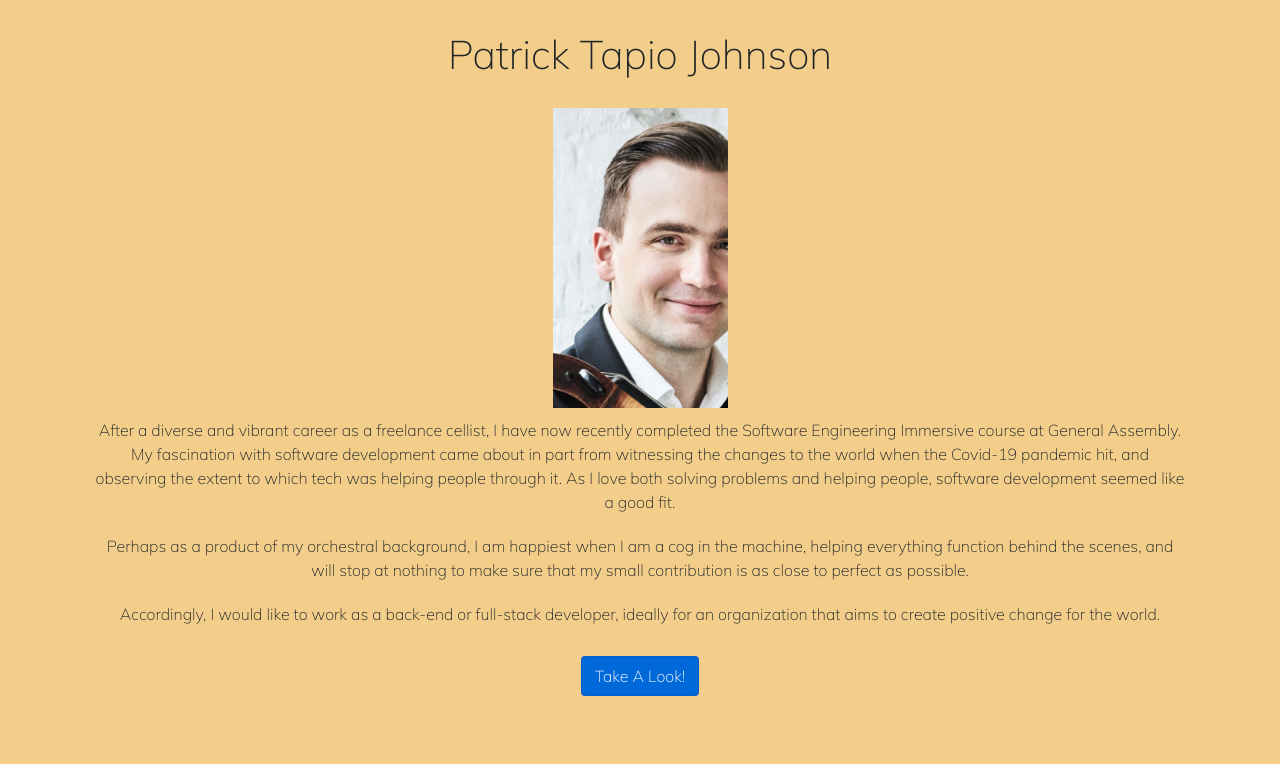
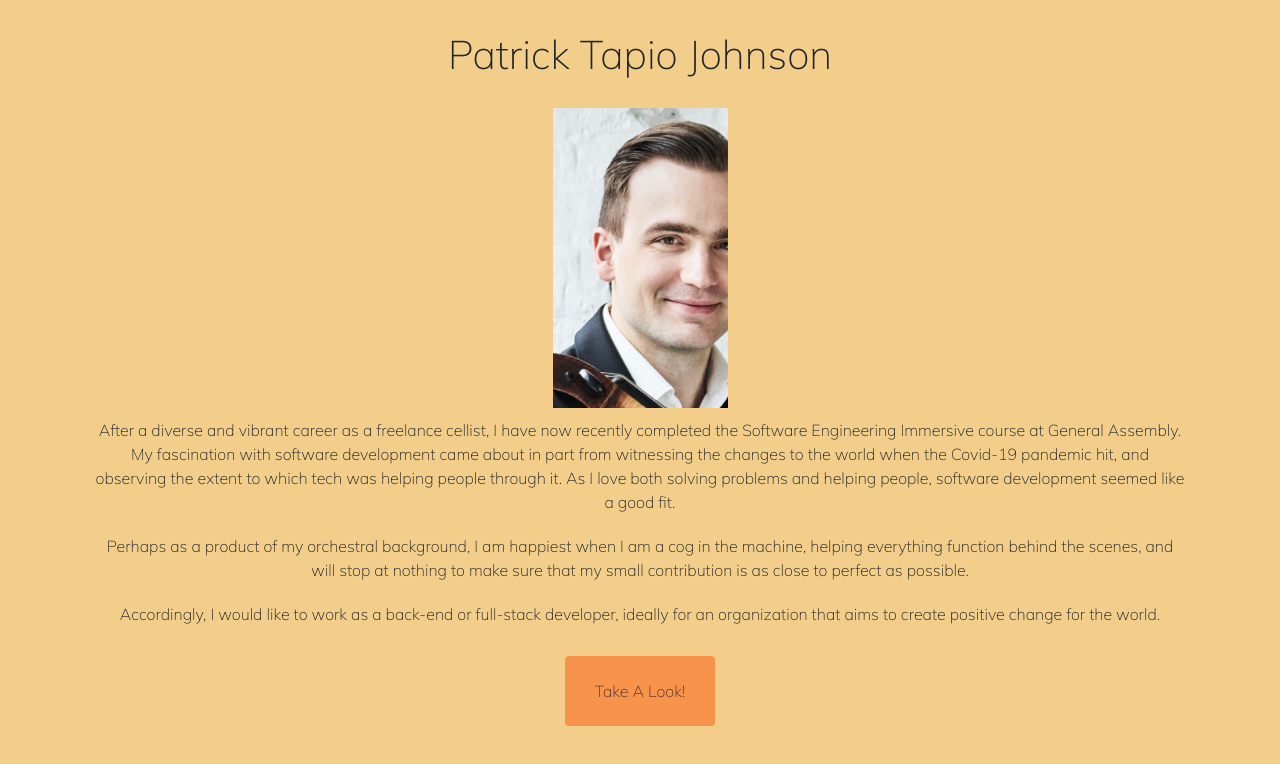
Before and after one commit to PaddyCello/Portfolio, a React (Create React App) app in the folder portfolio/: page / in a window 1280 px wide. In both pictures the pointer is over the button "Take A Look!". Shown: the top 764 px of the page. Built offline with nearby package versions, Linux system fonts and the light colour scheme.

Commit message:
transitions

```diff
--- a/portfolio/src/styles/main.scss
+++ b/portfolio/src/styles/main.scss
@@ -107,6 +107,7 @@ body {
   width: 50px;
   background-size: cover;
   margin: 20px;
+  transition: 1s;
 }
 .contact:hover {
   height: 70px;
@@ -149,4 +150,12 @@ p {
   margin: 20px;
   background-color: #132A76;
   border: 2px solid #132A76;
+  transition: 1s;
 }
+.enter:hover {
+  background-color: #F7934B;
+  color: #4E3133;
+  border: #F7934B;
+  height: 70px;
+  width: 150px;
+}
```
